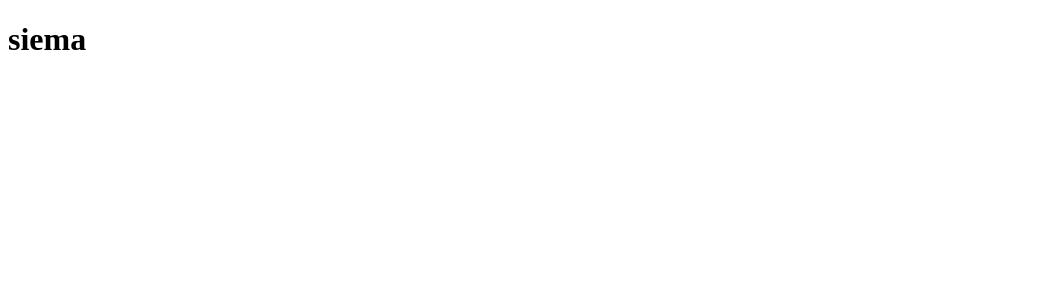
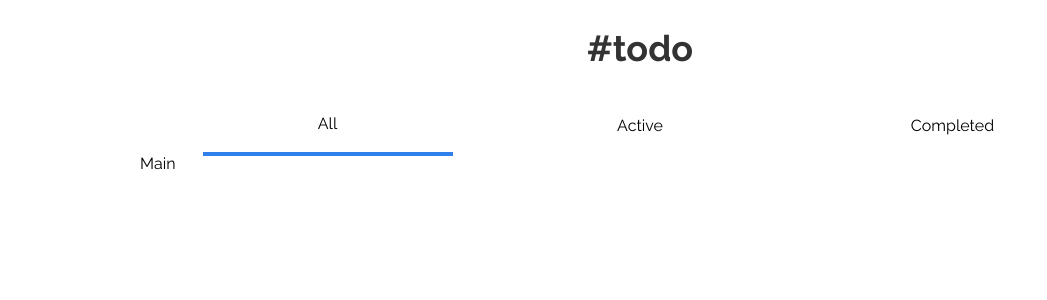
Before and after one commit to DonquixoteSabo/To-Do-List, a React (Create React App) app: page / in a window 1280 px wide. Shown: the top 300 px of the page, without its empty margins (0-1047 px from the left). Built offline with nearby package versions, Linux system fonts and the light colour scheme.

Commit message:
create Header and Navigation components

```diff
--- a/public/index.html
+++ b/public/index.html
@@ -1,14 +1,13 @@
 <!DOCTYPE html>
 <html lang="en">
+
 <head>
   <meta charset="utf-8" />
   <link rel="icon" href="%PUBLIC_URL%/favicon.ico" />
   <meta name="viewport" content="width=device-width, initial-scale=1" />
   <meta name="theme-color" content="#000000" />
-    <meta
-      name="description"
-      content="Web site created using create-react-app"
-    />
+  <link rel="preconnect" href="https://fonts.gstatic.com">
+  <link href="https://fonts.googleapis.com/css2?family=Raleway:wght@400;500;700&display=swap" rel="stylesheet">
   <link rel="apple-touch-icon" href="%PUBLIC_URL%/logo192.png" />
   <!--
       manifest.json provides metadata used when your web app is installed on a
@@ -26,6 +25,7 @@
     -->
   <title>React App</title>
 </head>
+
 <body>
   <noscript>You need to enable JavaScript to run this app.</noscript>
   <div id="root"></div>
@@ -40,4 +40,5 @@
       To create a production bundle, use `npm run build` or `yarn build`.
     -->
 </body>
+
 </html>
--- /dev/null
+++ b/src/App.css
@@ -0,0 +1,8 @@
+.container{
+    max-width: 1000px;
+    min-height: 100vh;
+    margin: 0 auto;
+}
+body{
+    font-family: 'Raleway', arial,sans-serif;
+}
--- a/src/App.js
+++ b/src/App.js
@@ -1,5 +1,18 @@
+import Header from './components/header/Header';
+import Navigation from './components/nav/Navigation';
+import Main from './components/main/Main';
+
+import './App.css';
+import './reset.css';
+
 function App() {
-  return <h1>siema</h1>;
+  return (
+    <div className='container'>
+      <Header />
+      <Navigation />
+      <Main />
+    </div>
+  );
 }
 
 export default App;
--- /dev/null
+++ b/src/components/header/Header.css
@@ -0,0 +1,14 @@
+.header{
+    width: 100%;
+    display: flex;
+    justify-content: center;
+    align-items: center;
+    padding: 30px 0;
+
+}
+
+.header__title{
+    font-weight: 700;
+    font-size: 36px;
+    color: #333;
+}
--- /dev/null
+++ b/src/components/header/Header.jsx
@@ -0,0 +1,11 @@
+import './Header.css';
+
+function Header() {
+    return (
+        <header className='header'>
+            <h1 className='header__title'>#todo</h1>
+        </header>
+    )
+}
+
+export default Header;
--- /dev/null
+++ b/src/components/main/Main.jsx
@@ -0,0 +1,5 @@
+function Main() {
+    return <p> Main</p>
+}
+
+export default Main;
--- /dev/null
+++ b/src/components/nav/Navigation.css
@@ -0,0 +1,16 @@
+.nav{
+    width: 100%;
+}
+
+.nav__list{
+    display: flex;
+    justify-content: space-evenly;
+}
+
+.nav__link{
+    flex-basis: 25%;
+    padding: 20px;
+    display: flex;
+    justify-content: center;
+    align-items: center;
+}
--- /dev/null
+++ b/src/components/nav/Navigation.jsx
@@ -0,0 +1,43 @@
+import React, {useState} from 'react';
+
+import './Navigation.css';
+
+function Navigation() {
+
+    const handleNavClick = (index) =>{
+        if(index === 1){
+            setFirstLinkActive(true);
+            setSecondLinkActive(false)
+            setThirdLinkActive(false)
+        }else if(index === 2){
+            setFirstLinkActive(false);
+            setSecondLinkActive(true)
+            setThirdLinkActive(false)
+        }else if(index === 3){
+            setFirstLinkActive(false);
+            setSecondLinkActive(false)
+            setThirdLinkActive(true);
+        }
+    };
+
+    const [firstLinkActive, setFirstLinkActive] = useState(true);
+    const [secondLinkActive, setSecondLinkActive] = useState(false);
+    const [thirdLinkActive, setThirdLinkActive] = useState(false);
+
+    const activeTheme = {
+        borderBottom: '4px solid #2F80ED',
+        borderRadius: '4px 4px 0px 0px',
+    }
+
+    return (
+        <nav className='nav'>
+            <ul className="nav__list">
+                <li style={firstLinkActive ? activeTheme : null} className="nav__link" onClick={() => handleNavClick(1)}>All</li>
+                <li style={secondLinkActive ? activeTheme : null}  className="nav__link" onClick={() => handleNavClick(2)}>Active</li>
+                <li style={thirdLinkActive ? activeTheme : null} className="nav__link" onClick={() => handleNavClick(3)}>Completed</li>
+            </ul>
+        </nav>
+    )
+}
+
+export default Navigation;
--- /dev/null
+++ b/src/reset.css
@@ -0,0 +1,47 @@
+
+html, body, div, span, applet, object, iframe,
+h1, h2, h3, h4, h5, h6, p, blockquote, pre,
+a, abbr, acronym, address, big, cite, code,
+del, dfn, em, img, ins, kbd, q, s, samp,
+small, strike, strong, sub, sup, tt, var,
+b, u, i, center,
+dl, dt, dd, ol, ul, li,
+fieldset, form, label, legend,
+table, caption, tbody, tfoot, thead, tr, th, td,
+article, aside, canvas, details, embed,
+figure, figcaption, footer, header, hgroup,
+menu, nav, output, ruby, section, summary,
+time, mark, audio, video {
+	margin: 0;
+	padding: 0;
+	border: 0;
+	font-size: 100%;
+	vertical-align: baseline;
+}
+/* HTML5 display-role reset for older browsers */
+article, aside, details, figcaption, figure,
+footer, header, hgroup, menu, nav, section {
+	display: block;
+}
+body {
+	line-height: 1;
+}
+ol, ul {
+	list-style: none;
+}
+blockquote, q {
+	quotes: none;
+}
+blockquote:before, blockquote:after,
+q:before, q:after {
+	content: '';
+	content: none;
+}
+table {
+	border-collapse: collapse;
+	border-spacing: 0;
+}
+
+*,*::before,*::after{
+	box-sizing: border-box;
+}
```
Also changed, not shown: 1 other file (tests, documents, lock files or other folders). Lines whose indentation alone changed are shown as unchanged.
